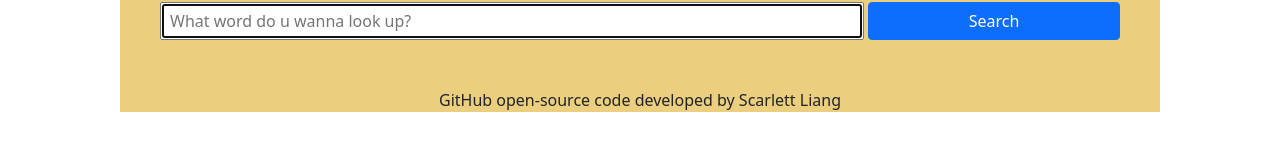
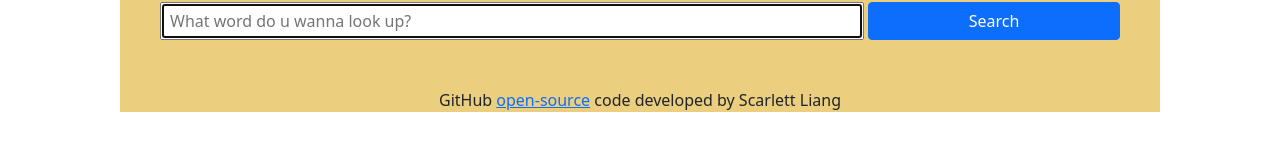
Before and after one commit to scarlett-liang/dictionary-app, a React (Create React App) app: page / in a window 1280 px wide. Shown: the part 132-300 px from the top of the page. Built offline with nearby package versions, Linux system fonts and the light colour scheme.

Commit message:
added GitHub link

```diff
--- a/src/App.js
+++ b/src/App.js
@@ -1,18 +1,24 @@
-import Search from './search';
-import 'bootstrap/dist/css/bootstrap.min.css';
-import './App.css';
+import Search from "./search";
+import "bootstrap/dist/css/bootstrap.min.css";
+import "./App.css";
 
 function App() {
   return (
     <div className="App">
-      <header className="App-header text-center">
-        Dictionary App
-      </header>
+      <header className="App-header text-center">Dictionary App</header>
       <main>
-      <Search />
+        <Search />
       </main>
       <footer className="text-center mt-5">
-      GitHub open-source code developed by Scarlett Liang
+        GitHub{" "}
+        <a
+          href="https://github.com/scarlett-liang/dictionary-app"
+          rel="noreferrer"
+          target="_blank"
+        >
+          open-source
+        </a>{" "}
+        code developed by Scarlett Liang
       </footer>
     </div>
   );
```
